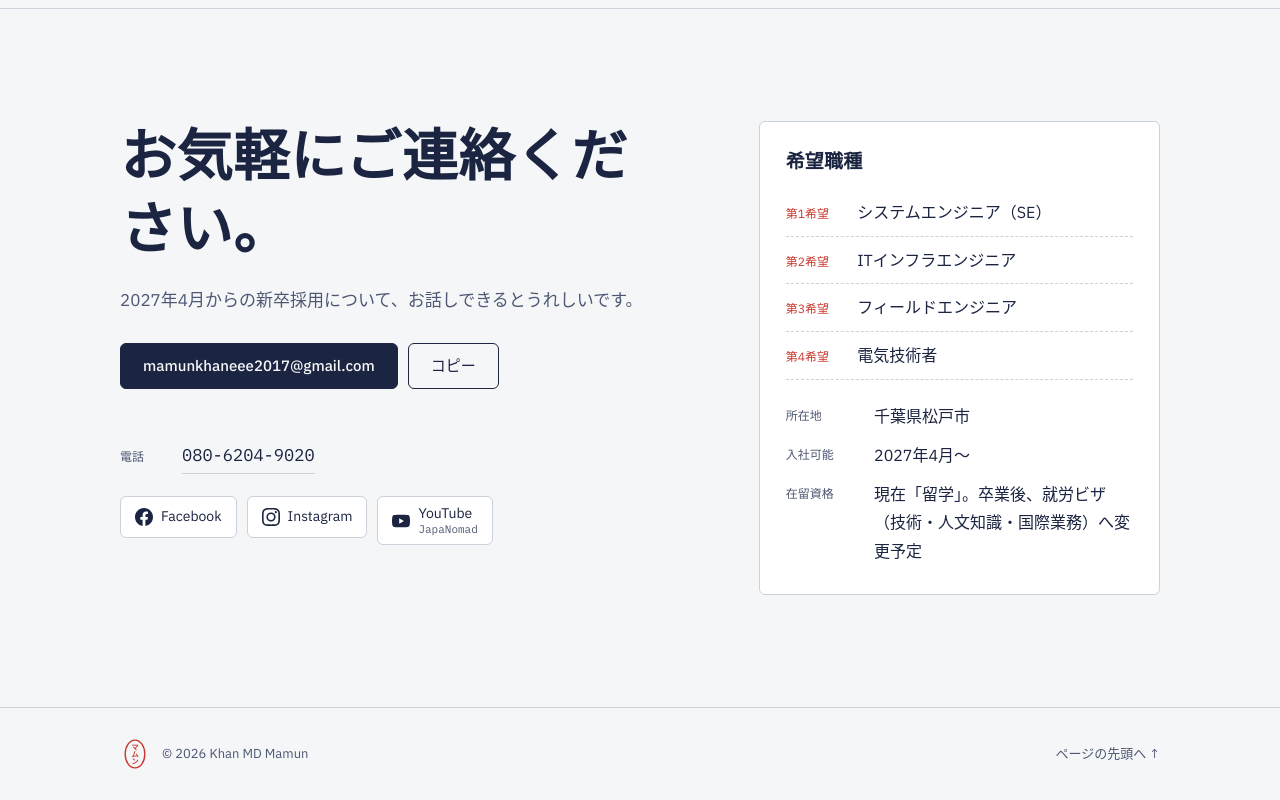
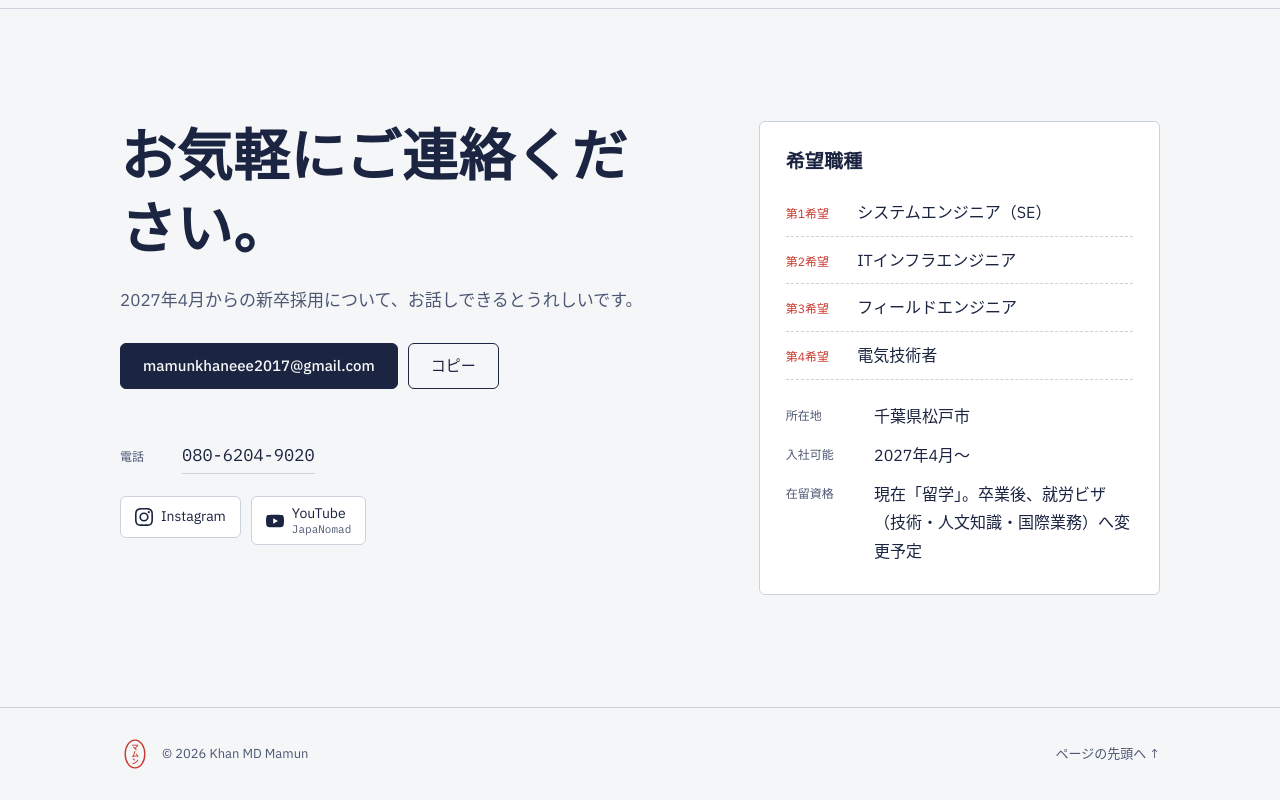
Before and after one commit to mamunkhaneee2017-collab/mamunkhaneee2017-collab.github.io, a plain HTML site: page index.html in a window 1280 px wide. Shown: the part 10760-11560 px from the top of the page. Drawn offline with Linux system fonts and the light colour scheme; a web font is replaced by a local one.

Commit message:
Add files via upload

```diff
--- a/index.html
+++ b/index.html
@@ -707,9 +707,9 @@
           </dl>
 
           <ul class="sns" aria-label="SNS">
-            <li><a href="https://facebook.com/mamun.999.690" target="_blank" rel="noopener me">
+            <!-- <li><a href="https://facebook.com/mamun.999.690" target="_blank" rel="noopener me">
               <svg viewBox="0 0 24 24" aria-hidden="true"><path fill="currentColor" d="M24 12.07C24 5.4 18.63 0 12 0S0 5.4 0 12.07C0 18.1 4.39 23.1 10.13 24v-8.44H7.08v-3.49h3.05V9.41c0-3.02 1.79-4.69 4.53-4.69 1.31 0 2.68.24 2.68.24v2.97h-1.51c-1.49 0-1.96.93-1.96 1.89v2.25h3.33l-.53 3.49h-2.8V24C19.61 23.1 24 18.1 24 12.07z"/></svg>
-              <span>Facebook</span></a></li>
+              <span>Facebook</span></a></li> -->
             <li><a href="https://instagram.com/mamun.999.690" target="_blank" rel="noopener me">
               <svg viewBox="0 0 24 24" aria-hidden="true"><path fill="currentColor" d="M12 2.16c3.2 0 3.58.01 4.85.07 3.25.15 4.77 1.69 4.92 4.92.06 1.27.07 1.65.07 4.85s-.01 3.58-.07 4.85c-.15 3.23-1.66 4.77-4.92 4.92-1.27.06-1.64.07-4.85.07s-3.58-.01-4.85-.07c-3.26-.15-4.77-1.7-4.92-4.92C2.17 15.58 2.16 15.2 2.16 12s.01-3.58.07-4.85C2.38 3.92 3.9 2.38 7.15 2.23 8.42 2.17 8.8 2.16 12 2.16zM12 0C8.74 0 8.33.01 7.05.07 2.7.27.27 2.69.07 7.05.01 8.33 0 8.74 0 12s.01 3.67.07 4.95c.2 4.36 2.62 6.78 6.98 6.98C8.33 23.99 8.74 24 12 24s3.67-.01 4.95-.07c4.35-.2 6.78-2.62 6.98-6.98.06-1.28.07-1.69.07-4.95s-.01-3.67-.07-4.95c-.2-4.35-2.62-6.78-6.98-6.98C15.67.01 15.26 0 12 0zm0 5.84a6.16 6.16 0 1 0 0 12.32 6.16 6.16 0 0 0 0-12.32zM12 16a4 4 0 1 1 0-8 4 4 0 0 1 0 8zm6.41-11.85a1.44 1.44 0 1 0 0 2.88 1.44 1.44 0 0 0 0-2.88z"/></svg>
               <span>Instagram</span></a></li>
```
